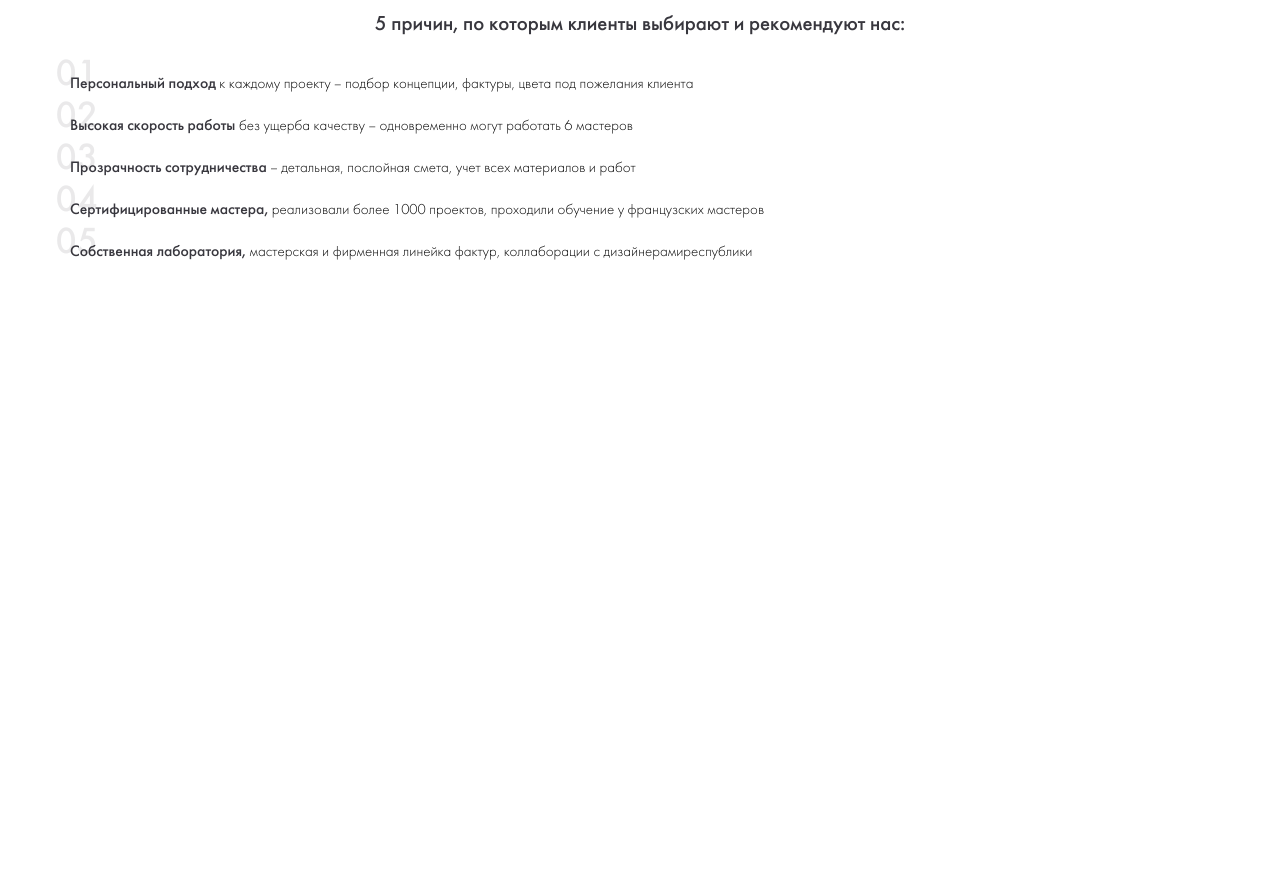
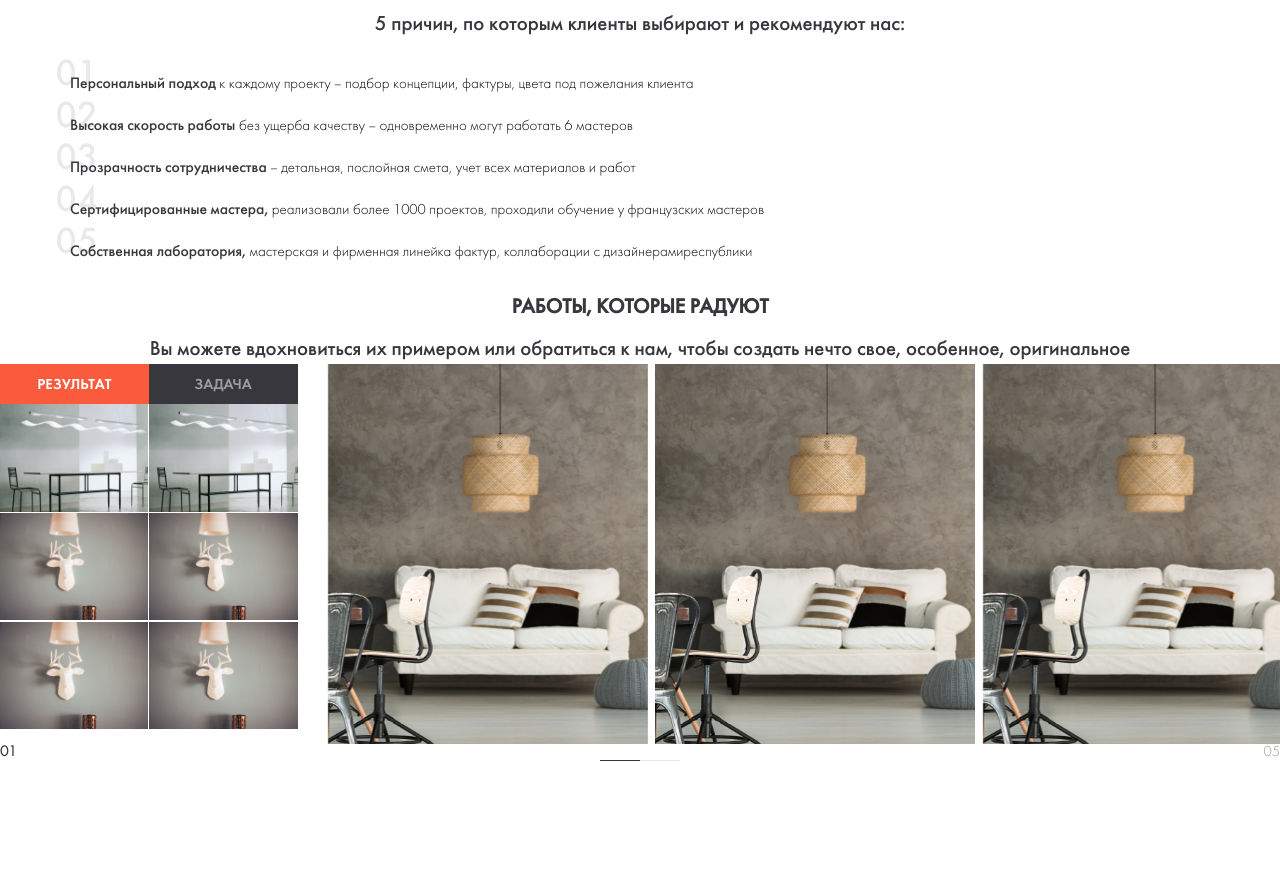
Before and after one commit to Olexiy-repin/montmarte, a website: page src/html/index.html in a window 1280 px wide. Shown: the part 2933-3808 px from the top of the page. Before the commit the page ends 3197 px from the top, so only its background shows below. Drawn offline with nearby package versions, Linux system fonts and the light colour scheme; files that its build step writes are made by us from their sources; files whose address does not match are found by name; a web font is replaced by a local one.

Commit message:
add path of  portfolio section

```diff
--- /dev/null
+++ b/src/html/portfolio.html
@@ -0,0 +1,68 @@
+<section class="portfolio">
+  <h2 class="portfolio__title">Работы, которые радуют <span>наших клиентов</span></h2>
+  <p class="portfolio__subtitle">Вы можете вдохновиться их примером или обратиться к нам, чтобы создать нечто свое, особенное, оригинальное</p>
+  <div class="cooperation__slider-container">
+    <div class="cooperation__slider owl-carousel">
+
+      <div class="slides">
+        <div class="row">
+          <div class="col-12">
+            <div class="portfolio__gallery-container">
+              <div class="portfolio__gallery-tabs">
+                <p class="portfolio__gallery-tab active-tab"><span>результат</span></p>
+                <p class="portfolio__gallery-tab"><span>задача</span></p>
+              </div>
+              <div class="portfolio__gallery-items">
+                <div class="portfolio__gallery-item">
+                  <img src="img/portfolio/img-01.png" alt="" class="portfolio__gallery-img">
+                </div>
+                <div class="portfolio__gallery-item">
+                  <img src="img/portfolio/img-01.png" alt="" class="portfolio__gallery-img">
+                </div>
+                <div class="portfolio__gallery-item">
+                  <img src="img/portfolio/img-02.png" alt="" class="portfolio__gallery-img">
+                </div>
+                <div class="portfolio__gallery-item">
+                  <img src="img/portfolio/img-02.png" alt="" class="portfolio__gallery-img">
+                </div>
+                <div class="portfolio__gallery-item">
+                  <img src="img/portfolio/img-02.png" alt="" class="portfolio__gallery-img">
+                </div>
+                <div class="portfolio__gallery-item">
+                  <img src="img/portfolio/img-02.png" alt="" class="portfolio__gallery-img">
+                </div>
+              </div>
+            </div>
+          </div>
+          <div class="col-12"></div>
+        </div>
+      </div>
+
+      <div class="slides">
+        <div class="cooperation__image-container">
+          <img src="img/cooperation/slide-01.png" alt="slide image" class="cooperation__image">
+        </div>
+      </div>
+
+      <div class="slides">
+        <div class="cooperation__image-container">
+          <img src="img/cooperation/slide-01.png" alt="slide image" class="cooperation__image">
+        </div>
+      </div>
+
+      <div class="slides">
+        <div class="cooperation__image-container">
+          <img src="img/cooperation/slide-01.png" alt="slide image" class="cooperation__image">
+        </div>
+      </div>
+
+      <div class="slides">
+        <div class="cooperation__image-container">
+          <img src="img/cooperation/slide-01.png" alt="slide image" class="cooperation__image">
+        </div>
+      </div>
+    </div>
+    <div class="portfolio__slider-count">01</div>
+    <div class="portfolio__slider-sum">05</div>
+  </div>
+</section>
--- /dev/null
+++ b/src/sass/_portfolio.scss
@@ -0,0 +1,89 @@
+.portfolio {
+  overflow: hidden;
+  padding-top: 2rem;
+}
+
+.portfolio__title {
+  font-family: FuturaF;
+  font-size: pxToRem(20px);
+  color: #38373e;
+  text-align: center;
+  text-transform: uppercase;
+  margin-bottom: 1rem;
+  span {
+    display: none;
+  }
+}
+
+.portfolio__subtitle {
+  font-family: FuturaF;
+  font-size: pxToRem(20px);
+  color: #38373e;
+  text-align: center;
+  line-height: pxToRem(28px);
+}
+
+//<<<<<<<<<<<<<<<<< GALLERY >>>>>>>>>>>>>>>>
+.portfolio__gallery-container {
+  position: relative;
+}
+
+.portfolio__gallery-tabs {
+  display: flex;
+}
+
+.portfolio__gallery-tab {
+  background-color: #38373e;
+  color: #fff;
+  font-family: FuturaD;
+  font-size: pxToRem(15px);
+  text-transform: uppercase;
+  width: 50%;
+  padding: .66rem 0;
+  text-align: center;
+  span {
+    opacity: .5;
+  }
+}
+
+.active-tab {
+  background-color: #fa5b3c;
+  span {
+    opacity: 1;
+  }
+}
+
+.portfolio__gallery-items {
+  display: flex;
+  flex-wrap: wrap;
+  justify-content: space-between;
+}
+
+.portfolio__gallery-item {
+  width: 49.8%;
+  margin-bottom: .1rem;
+  &:nth-of-type(n + 5) {
+    margin-bottom: 0;
+  }
+}
+
+.portfolio__slider-count {
+  position: absolute;
+  bottom: 0;
+  left: 0;
+  font-family: FuturaL;
+  font-size: pxToRem(15px);
+  color: #38373e;
+  font-weight: bold;
+}
+
+.portfolio__slider-sum {
+  position: absolute;
+  bottom: 0;
+  right: 0;
+  opacity: .5;
+  font-family: FuturaL;
+  font-size: pxToRem(15px);
+  color: #38373e;
+}
+//<<<<<<<<<<<<<<<<< END GALLERY >>>>>>>>>>>>>>>>
--- a/src/sass/owl.theme.default.scss
+++ b/src/sass/owl.theme.default.scss
@@ -1,3 +1,4 @@
+.cooperation {
   .owl-dots {
     position: relative;
     display: flex;
@@ -6,16 +7,6 @@
     width: pxToRem(235px)!important;
     height: pxToRem(65px)!important;
     background-color: #e6e6e6;
-  // &::after {
-  //   position: absolute;
-  //   bottom: 0;
-  //   right: -85px;
-  //   display: block;
-  //   content: "";
-  //   width: pxToRem(85px);
-  //   height: pxToRem(65px);
-  //   background-color: #38373e;
-  // }
   }
 
   .owl-dot {
@@ -26,63 +17,23 @@
       background-color: #363636;
     }
   }
+}
 
-// @media (min-width: 768px) {
-//   #sec-14 .owl-nav {
-//     margin-top: 3.4rem;
-//   }
-//
-//   #sec-14 .owl-prev {
-//     margin-right: 1.4rem;
-//   }
-//
-//   #sec-12 .owl-nav {
-//     margin-left: .6rem;
-//   }
-//
-//   #sec-12 .owl-dots {
-//     display: flex;
-//     justify-content: flex-end;
-//     padding-right: 2rem;
-//     margin-top: -.7rem;
-//   }
-//
-//   #sec-12 .owl-dot {
-//       display: block;
-//       height: 4px;
-//       width: 1.2rem;
-//       background-color: #66655d;
-//       margin-right: .8rem;
-//   }
-//
-//   #sec-12 .owl-dot.active {
-//     background-color: #f9e561;
-//   }
-//
-//   #sec-09 .owl-nav {
-//     position: absolute;
-//     z-index: 1;
-//     left: 7rem;
-//     top: 314px;
-//   }
-// }
-//
-// @media (min-width: 1200px) {
-//   #sec-12 .owl-nav {
-//     margin-left: 0;
-//   }
-//
-//   #sec-12 .owl-dots {
-//     padding-right: 24.8%;
-//   }
-//
-//   #sec-14 .owl-nav {
-//     margin-top: -4.8rem;
-//     margin-left: 123%;
-//   }
-//
-//   #sec-09 .owl-nav {
-//     left: 14.3rem;
-//     top: 300px;
-//   }
-// }
+.portfolio {
+  .owl-dots {
+    position: relative;
+    display: flex;
+    justify-content: center;
+    align-items: center;
+    margin-top: 1rem;
+  }
+
+  .owl-dot {
+    height: 1px;
+    background-color: #e3e3e3;
+    width: pxToRem(40px);
+    &.active {
+      background-color: #363636;
+    }
+  }
+}
--- a/src/sass/styles.scss
+++ b/src/sass/styles.scss
@@ -3,6 +3,7 @@
 @import "main-screen.scss";
 @import "cooperation.scss";
 @import "dignity.scss";
+@import "portfolio.scss";
 @import "owl.theme.default.scss";
 // @import "sec-02.scss";
 // @import "sec-03.scss";
```
Also changed, not shown: src/html/index.html (+1 -0 lines), dist/cooperation.css (deleted), dist/dignity.css (deleted), dist/img/portfolio/img-01.png (added), dist/img/portfolio/img-02.png (added), dist/index.html, dist/owl.theme.default.css, dist/styles.css, src/img/portfolio/img-01.png (added), src/img/portfolio/img-02.png (added), src/sass/_cooperation.scss (renamed from src/sass/cooperation.scss), src/sass/_dignity.scss (renamed from src/sass/dignity.scss), 1 other file. Lines whose indentation alone changed are shown as unchanged.
